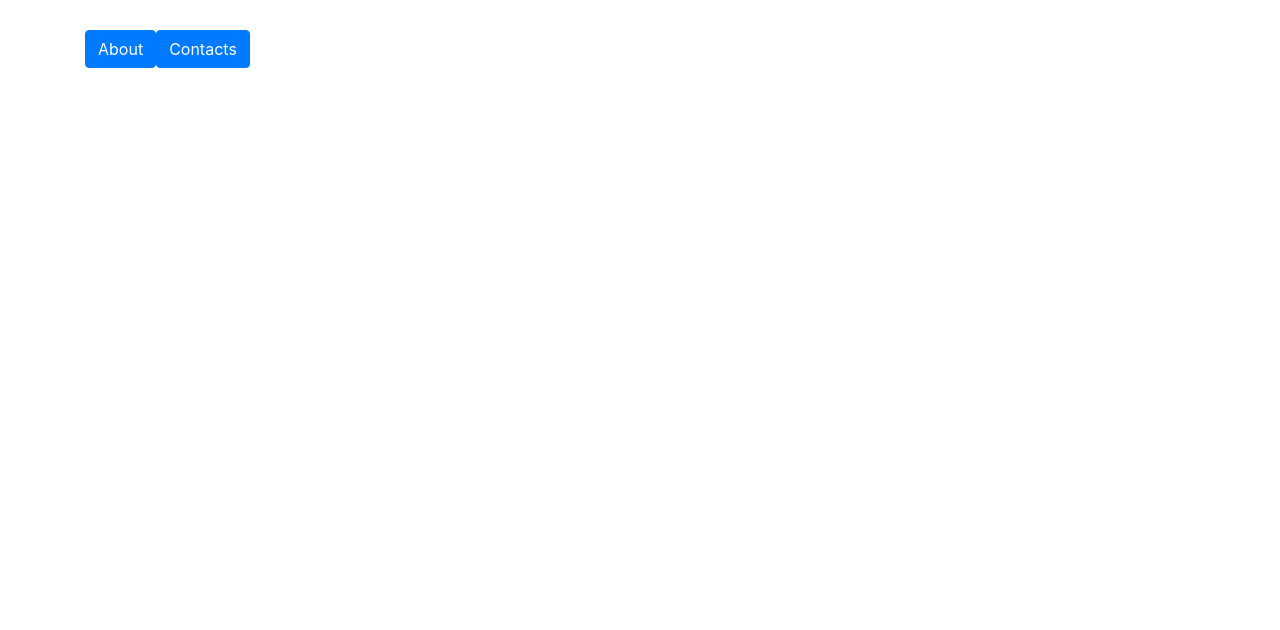
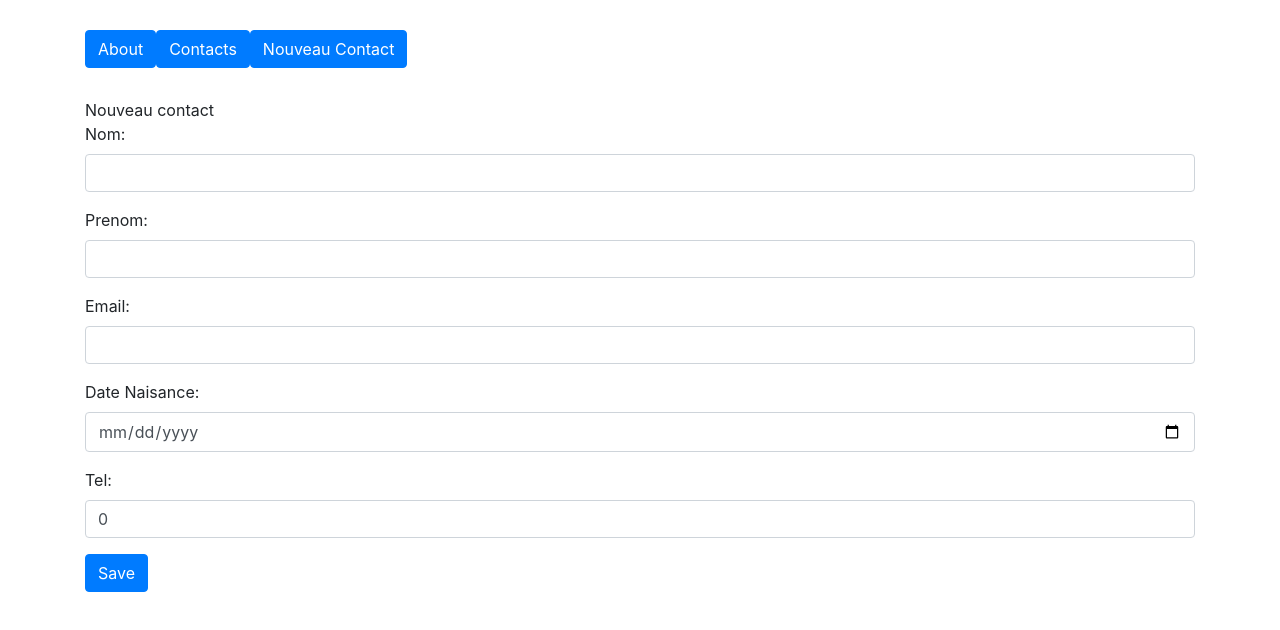
Before and after one commit to oussamabennouri/frontend-contacts, an Angular app in the folder ContactsWeb/: page /new-contact in a window 1280 px wide. Before the commit this address led to /. Shown: the top 630 px of the page. Built offline with nearby package versions, Linux system fonts and the light colour scheme.

Commit message:
version 4

```diff
--- a/ContactsWeb/src/app/about/about.component.ts
+++ b/ContactsWeb/src/app/about/about.component.ts
@@ -8,7 +8,7 @@
 export class AboutComponent implements OnInit {
 infos={
  name:"oussama",
- mail:"@gmail.tn"
+ mail:"oussama@gmail.tn"
 };
   constructor() { }
 
--- a/ContactsWeb/src/app/app.component.html
+++ b/ContactsWeb/src/app/app.component.html
@@ -1,6 +1,7 @@
 <div class="container spacer">
    <button routerLink="/about" class="btn btn-primary">About</button>
    <button routerLink="/contacts" class="btn btn-primary">Contacts</button>
+   <button routerLink="/new-contact" class="btn btn-primary">Nouveau Contact</button>
 </div>
 <router-outlet>
 
--- a/ContactsWeb/src/app/app.module.ts
+++ b/ContactsWeb/src/app/app.module.ts
@@ -9,10 +9,12 @@
 import { HttpModule } from '@angular/http';
 import { contactsService } from '../services/contacts.service';
 import { FormsModule }   from '@angular/forms';
+import { NewContactComponent } from './new-contact/new-contact.component';
 
 const appRoutes: Routes =[
 { path : 'about' , component: AboutComponent },
 { path : 'contacts' , component:ContactsComponent },
+{ path : 'new-contact' , component:NewContactComponent },
 { path : '' ,
 redirectTo:'/about',
 pathMatch: 'full'
@@ -23,7 +25,8 @@
   declarations: [
     AppComponent,
     ContactsComponent,
-    AboutComponent
+    AboutComponent,
+    NewContactComponent
   ],
   imports: [
     BrowserModule ,HttpModule,RouterModule.forRoot(appRoutes),FormsModule
--- a/ContactsWeb/src/app/contacts/contacts.component.html
+++ b/ContactsWeb/src/app/contacts/contacts.component.html
@@ -10,10 +10,7 @@
         </div>
 
 
-          <div class="row">
-              <div class="col-md-4">
-                <div class="panel panel-default">
-                  <div class="panel-heading">
+
          <table class="table table-striped">
            <tr>
              <th>ID</th><th>NOM</th><th>PRENOM</th><th>EMAIL</th>
@@ -29,14 +26,15 @@
 
             </tr>
 </table>
-
+<div class="container">
+<ul class="nav nav-pills">
+  <li [ngClass]="{'active':i==currentpage}" *ngFor="let p of pages; let i=index"> <a class="clickable" (click)="gotoPage(i)">{{i}}</a></li>
+  </ul>
+</div>
 
 
        </div>
-</div>
-</div>
-</div>
-</div>
+
 
 
 
--- a/ContactsWeb/src/app/contacts/contacts.component.ts
+++ b/ContactsWeb/src/app/contacts/contacts.component.ts
@@ -10,16 +10,18 @@
 export class ContactsComponent implements OnInit {
   pageContacts:any;
   motCle:string="";
-  page:number=0;
-  size:number=1;
+  currentpage:number=1;
+  size:number=5;
+  pages:Array<number>;
   constructor(private http:Http,public contactsservice:contactsService) { }
 
   ngOnInit() {
  }
 doSearch(){
-  this.contactsservice.getContacts(this.motCle,this.page,this.size)
+  this.contactsservice.getContacts(this.motCle,this.currentpage,this.size)
   .subscribe(data=>{
     this.pageContacts=data;
+    this.pages=new Array(data.totalPages);
   }, err=>{
     console.log(err);
   }
@@ -28,4 +30,8 @@
 chercher(){
 this.doSearch();
 }
+gotoPage(i:number){
+  this.currentpage=i;
+  this.doSearch();
 }
+}
--- /dev/null
+++ b/ContactsWeb/src/app/new-contact/new-contact.component.html
@@ -0,0 +1,30 @@
+<div class="container spacer">
+  <div class="panel panel-primary">
+
+<div class="panel-heading">Nouveau contact</div>
+<div class="panel-body">
+<div class="form-group">
+  <label class="control-label">Nom: </label>
+  <input class="form-control" type="text" [ngModel]="contact.nom"/>
+ </div>
+ <div class="form-group">
+    <label class="control-label">Prenom: </label>
+    <input class="form-control" type="text" [ngModel]="contact.prenom"/>
+   </div>
+   <div class="form-group">
+      <label class="control-label">Email: </label>
+      <input class="form-control" type="text" [ngModel]="contact.email"/>
+     </div>
+     <div class="form-group">
+        <label class="control-label">Date Naisance: </label>
+        <input class="form-control" type="date" [ngModel]="contact.dateNaissance"/>
+       </div>
+       <div class="form-group">
+          <label class="control-label">Tel: </label>
+          <input class="form-control" type="text" [ngModel]="contact.tel"/>
+         </div>
+         <button class="btn btn-primary" (click)="saveContact()">Save</button>
+
+  </div>
+  </div>
+  </div>
--- /dev/null
+++ b/ContactsWeb/src/app/new-contact/new-contact.component.ts
@@ -0,0 +1,18 @@
+import { Component, OnInit } from '@angular/core';
+import { Contact } from '../../model/model.contact';
+
+@Component({
+  selector: 'app-new-contact',
+  templateUrl: './new-contact.component.html',
+  styleUrls: ['./new-contact.component.css']
+})
+export class NewContactComponent implements OnInit {
+contact:Contact=new Contact();
+  constructor() { }
+
+  ngOnInit() {
+  }
+  saveContact(){
+    console.log(this.contact)
+  }
+}
--- /dev/null
+++ b/ContactsWeb/src/model/model.contact.ts
@@ -0,0 +1,14 @@
+export class Contact{
+nom:string="";
+prenom:string="";
+email:string="";
+dateNaissance:Date;
+tel:number=0;
+photo:string="";
+
+constructor(){
+
+}
+
+
+}
--- a/ContactsWeb/src/styles.css
+++ b/ContactsWeb/src/styles.css
@@ -2,3 +2,7 @@
 .spacer{
     margin-top: 30px;
 }
+
+.clickable{
+    cursor:pointer;
+}
```
Also changed, not shown: ContactsWeb/src/app/new-contact/new-contact.component.css (added), 1 other file (tests, documents, lock files or other folders).
